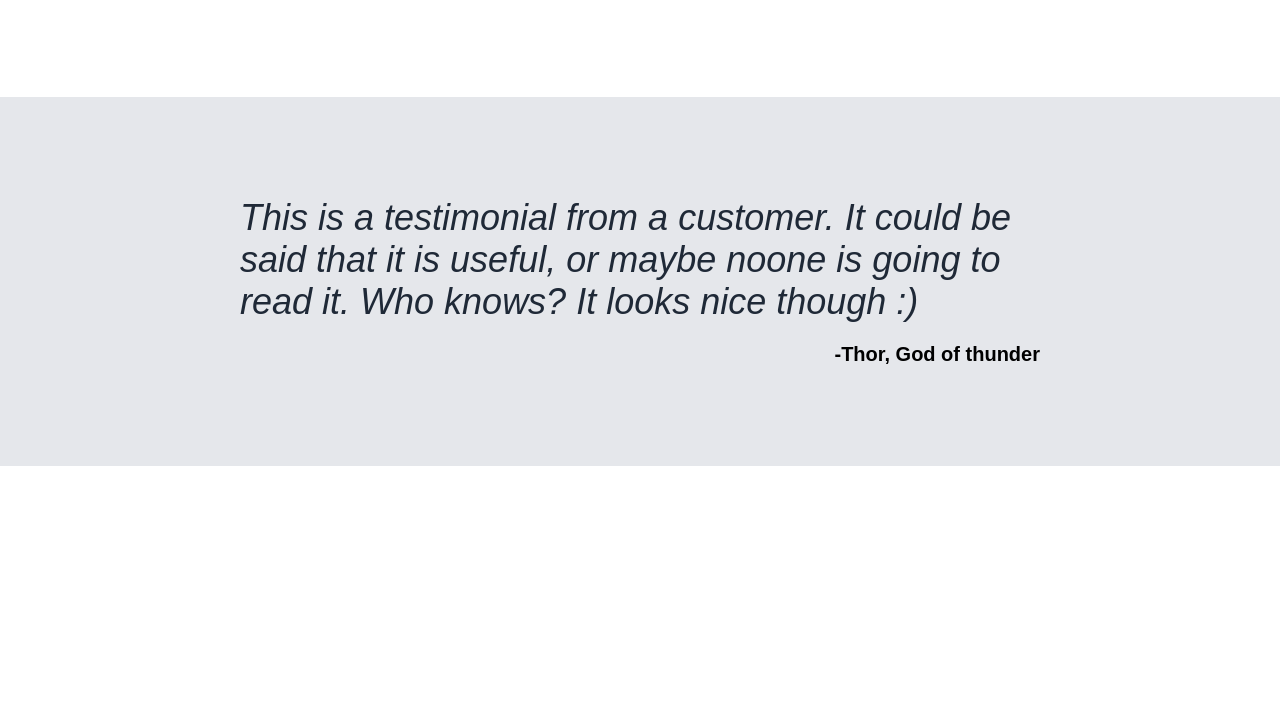
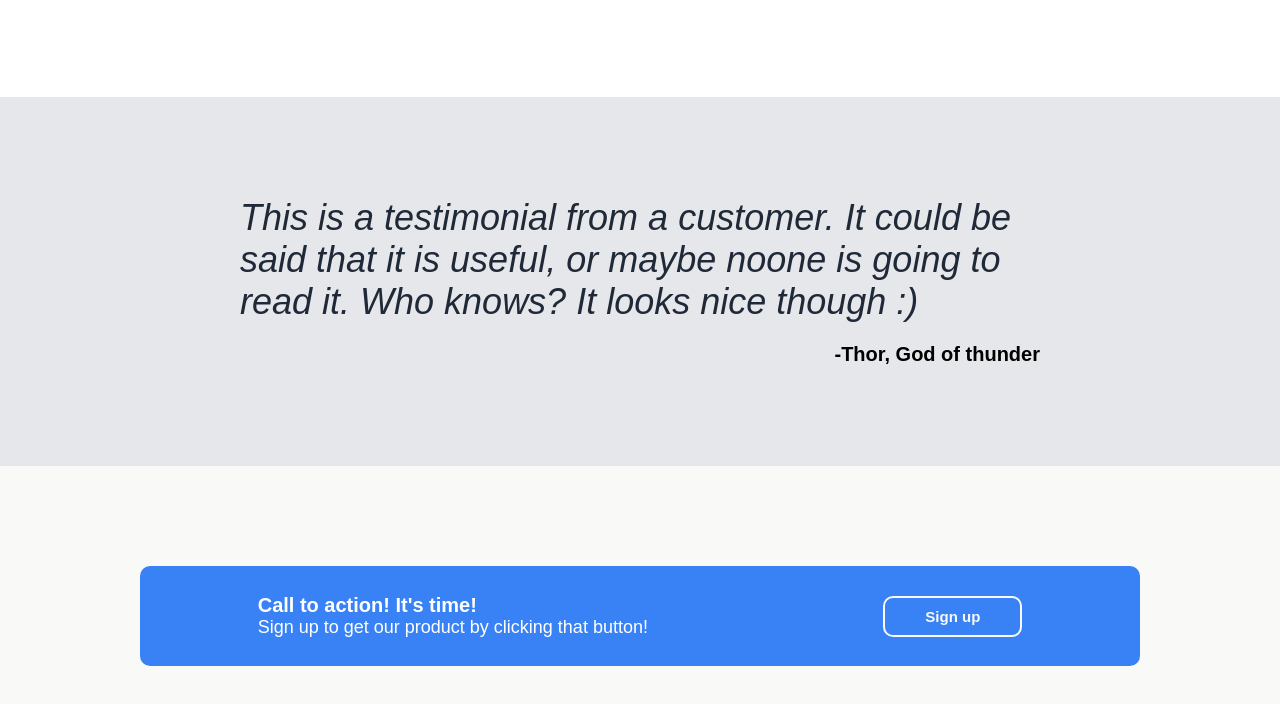
Before and after one commit to Makisfnt/landing-page, a plain HTML site: page index.html in a window 1280 px wide. Shown: the part 937-1641 px from the top of the page. Before the commit the page ends 1403 px from the top, so only its background shows below. Drawn offline with Linux system fonts and the light colour scheme.

Commit message:
Adding 4th section (Call to action)

```diff
--- a/index.html
+++ b/index.html
@@ -10,12 +10,10 @@
 </head>
 
 <body>
-
     <div class="header">
         <div class="headerlogo">
             Header logo
         </div>
-
         <div class="links">
             <ul>
                 <li>
@@ -29,91 +27,82 @@
                 </li>
             </ul>
         </div>
+    </div>
 
 
-    </div>
-
     <div class="awesome">
-
         <div class="content">
             <div class="heroheader">This website is awesome</div>
             <div class="herosecondarytext">This website has more subtext that goes here, under the main text and should be displayed accordingly :)</div>
-            <div class="button">
-                <button>Sign up</button>
+            <div class="buttoninside">
+                <button class="awesomebutton">Sign up</button>
             </div>
-
         </div>
-
         <div class="imageplaceholder">
             This is a placeholder for an image.
-
         </div>
-
-
     </div>
 
 
     <div class="info">
-
         <div class="infoheader">
             Some random information.
         </div>
-
         <div class="infocontent">
-
             <div class="infocard">
                 <div class="imagecard"></div>
                 <div class="infocardtext">
                     This is some subtext under an infocard for display purposes.
                 </div>
             </div>
-
-
             <div class="infocard">
                 <div class="imagecard"></div>
                 <div class="infocardtext">
                     This is some subtext under an infocard for display purposes.
                 </div>
             </div>
-
             <div class="infocard">
                 <div class="imagecard"></div>
                 <div class="infocardtext">
                     This is some subtext under an infocard for display purposes.
                 </div>
             </div>
-
-
             <div class="infocard">
                 <div class="imagecard"></div>
                 <div class="infocardtext">
                     This is some subtext under an infocard for display purposes.
                 </div>
             </div>
-
         </div>
-
-
     </div>
 
 
-
     <div class="testimonial">
-
         <div class="testimonialtext">
             This is a testimonial from a customer. It could be said that it is useful, or maybe noone is going to read it. Who knows? It looks nice though :)
         </div>
-
         <div class="author">
             -Thor, God of thunder
         </div>
-
-
-
     </div>
 
 
     <div class="calltoaction">
+        <div class="calltoactionbox">
+            <div class="calltoactiontext">
+                <div class="calltoactionheader">
+                    Call to action! It's time!
+                </div>
+                <div class="calltoactionsubtext">
+                    Sign up to get our product by clicking that button!
+                </div>
+            </div>
+
+            <div class="calltoactionbutton">
+                <button class="callbutton">Sign up</button>
+
+            </div>
+        </div>
 
 
     </div>
--- a/styles.css
+++ b/styles.css
@@ -1,6 +1,16 @@
 body {
     margin: 0px;
     font-family: 'Helvetica now', Arial, sans-serif;
+}
+
+button {
+    border: none;
+    text-align: center;
+    text-decoration: none;
+    padding: 10px 40px;
+    border-radius: 10px;
+    font-weight: 800;
+    font-size: 15px;
 }
 
 .header {
@@ -71,16 +81,11 @@ a {
     color: #E5E7EB;
 }
 
-button {
+.awesomebutton {
     border: none;
     background-color: #3882F6;
     color: #F9FAF8;
-    text-align: center;
     text-decoration: none;
-    padding: 10px 40px;
-    border-radius: 10px;
-    font-weight: 800;
-    font-size: 15px;
 }
 
 .info {
@@ -151,3 +156,43 @@ button {
     width: 800px;
     justify-content: right;
 }
+
+.calltoaction {
+    background-color: #F9FAF8;
+    display: flex;
+    flex-direction: column;
+    padding: 100px 0px;
+    align-items: center;
+}
+
+.calltoactionbox {
+    background-color: #3882F6;
+    display: flex;
+    justify-content: space-around;
+    align-items: center;
+    width: 1000px;
+    height: 100px;
+    border-radius: 10px;
+}
+
+.calltoactiontext {
+    display: flex;
+    flex-direction: column;
+}
+
+.calltoactionheader {
+    font-size: 20px;
+    font-weight: bold;
+    color: white;
+}
+
+.calltoactionsubtext {
+    font-size: 18px;
+    color: white;
+}
+
+.callbutton {
+    color: #F9FAF8;
+    background-color: #3882F6;
+    border: solid #F9FAF8 2px;
+}
```
